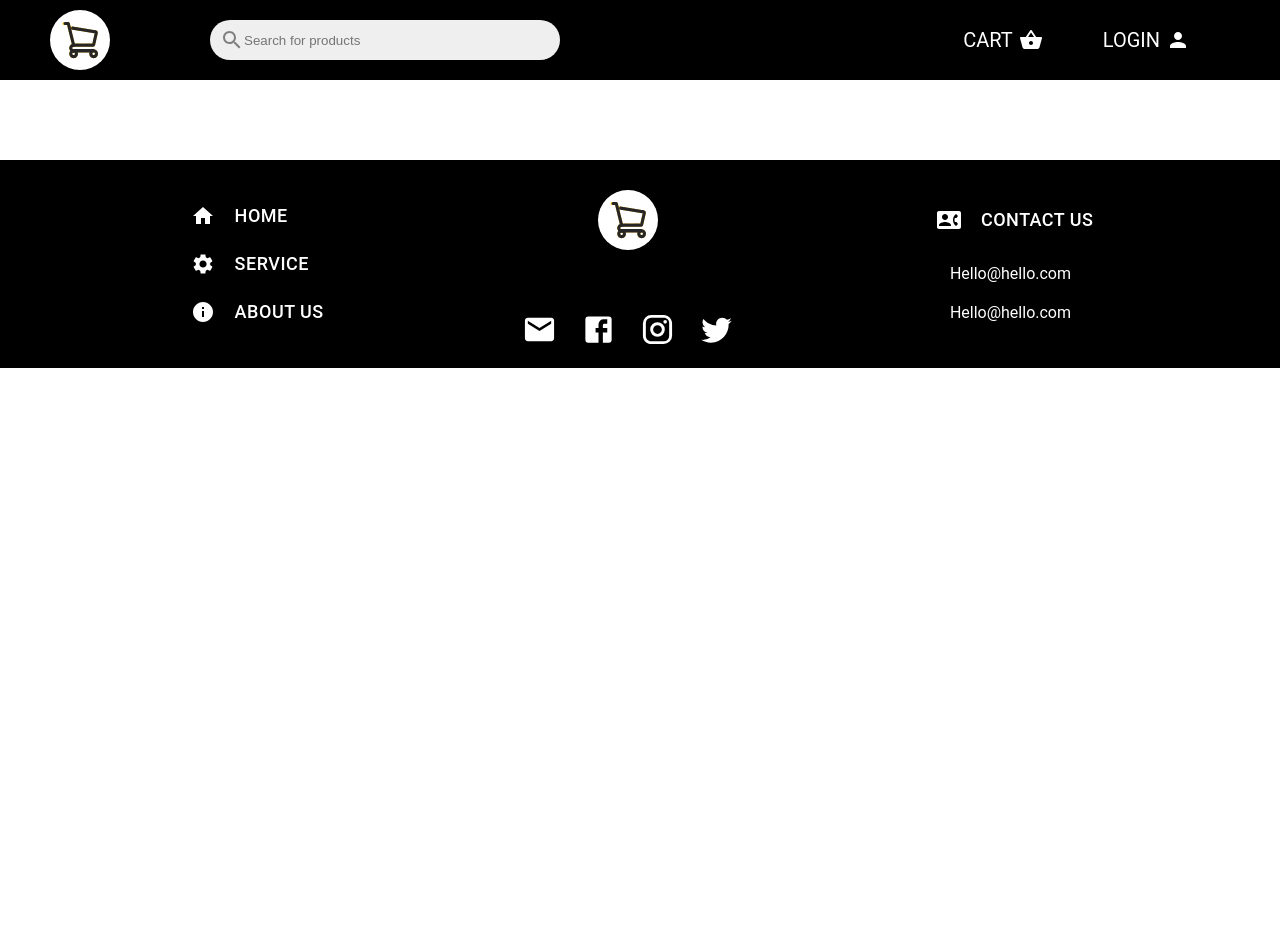
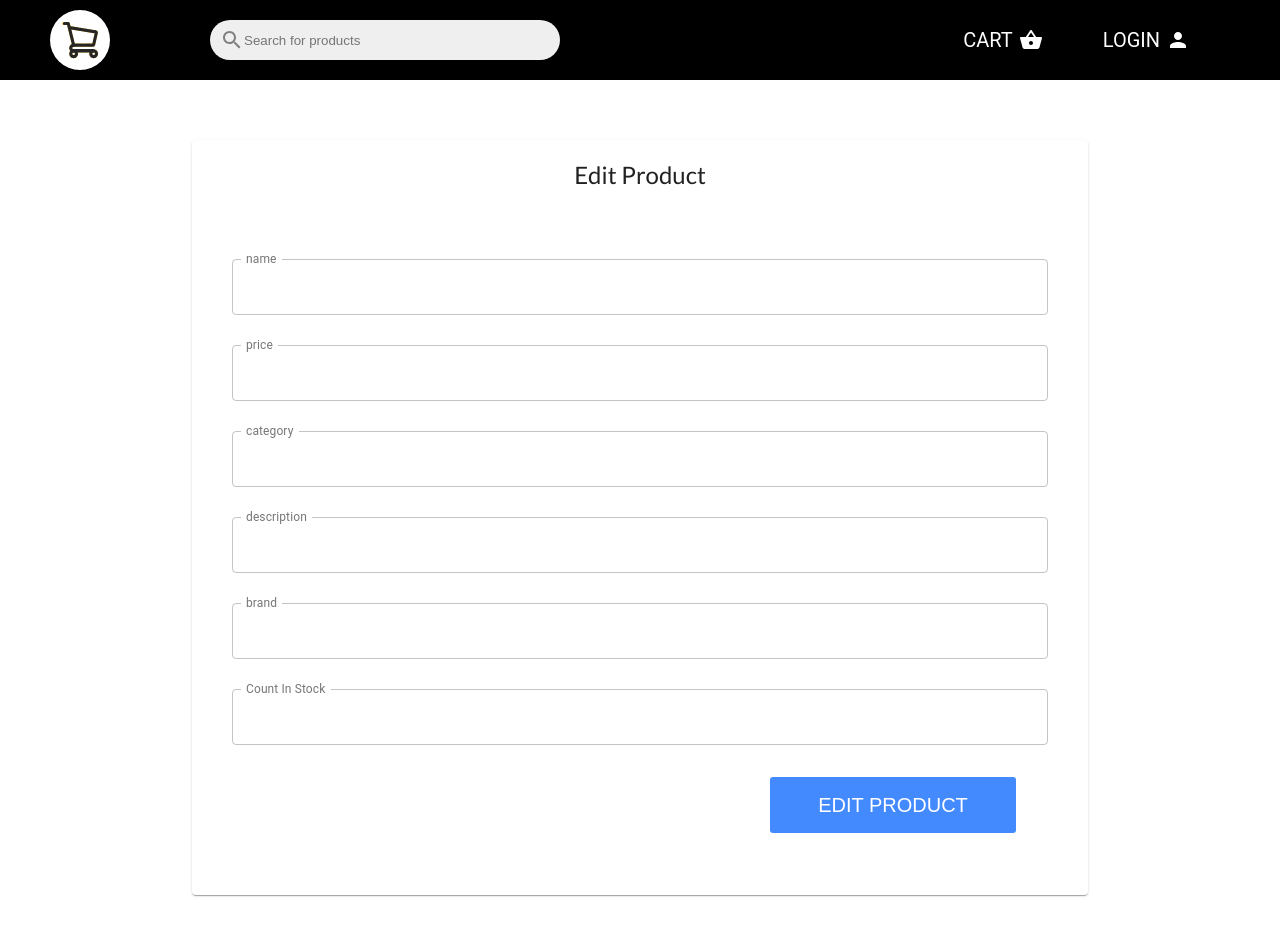
Before and after one commit to MohamedAhmed122/Ecommerce-Mern, a React (Create React App) app in the folder client/: page /admin/product/1/edit in a window 1280 px wide. Shown: the top 952 px of the page. Before the commit the page ends 800 px from the top, so only its background shows below. Built offline with nearby package versions, Linux system fonts and the light colour scheme; a web font is replaced by a local one.

Commit message:
Adding the EditProductPage

```diff
--- a/client/src/App.js
+++ b/client/src/App.js
@@ -14,8 +14,11 @@ import PaymentPage from './App/Pages/PaymentPage/PaymentPage';
 import PlaceOrderPage from './App/Pages/PlaceOrderPage/PlaceOrderPage';
 import OrderPage from './App/Pages/OrderPage/OrderPage';
 import UsersPage from './App/Pages/Admins/UsersPage/UsersPage';
-import EditUserPage from './App/Pages/EditUserPage/EditUserPage';
+import EditUserPage from './App/Pages/Admins/EditUserPage/EditUserPage';
 import ProductListPage from './App/Pages/Admins/ProductsPage/ProductsPage';
+import EditProductPage from "./App/Pages/Admins/EditProductPage/EditProductPage"
+
+
 
 function App() {
   return (
@@ -35,6 +38,7 @@ function App() {
             <Route path='/admin/userList' component={UsersPage} />
             <Route path='/admin/users/:id/edit' component={EditUserPage} />
             <Route path ='/admin/productsList' component={ProductListPage} />
+            <Route path='/admin/product/:id/edit' component={EditProductPage}/>
           </Switch>
         <Footer />
 
--- a/client/src/App/Components/LoginForm/styleLoginForm.css
+++ b/client/src/App/Components/LoginForm/styleLoginForm.css
@@ -5,8 +5,9 @@
 }
 .card_register{
     width: 70vw;
-    margin-top: 100px;
+    margin-top: 140px;
     margin-bottom: 30px;
+    height: auto;
 }
 .card_login_form,.card_register h1{
     text-align: center;
@@ -20,6 +21,7 @@
 
 .login_form_container .input{
     margin-top: 30px;
+    height: auto;
 }
 
 .login_form_container .label{
@@ -35,6 +37,7 @@
     display: flex;
     justify-content: flex-end;
     margin: 30px 0px;
+    margin-bottom: 20px;
 }
 
 @media(max-width: 800px){
--- /dev/null
+++ b/client/src/App/Pages/Admins/EditProductPage/EditProductPage.jsx
@@ -0,0 +1,84 @@
+import React, { useEffect } from 'react'
+
+import{ Formik, Form } from 'formik'
+import * as Yup from 'yup'
+
+import CustomButton from '../../../Components/CustomButton/CustomButton'
+import FromText from '../../../Components/Forms/FromText';
+
+
+import { Card } from '@material-ui/core';
+
+import {useDispatch, useSelector } from 'react-redux'
+import { useParams } from 'react-router-dom'
+import Loading from '../../../Common/Loading';
+
+
+const validationSchema = Yup.object({
+    name: Yup.string().required(),
+    price: Yup.string().required(),
+    description: Yup.string().required(),
+    category: Yup.string().required(),
+    brand: Yup.string().required(),
+    countInStock: Yup.string().required(),
+
+  });
+
+
+export default function EditProductPage() {
+
+    const dispatch = useDispatch()
+    const { id } = useParams()
+    // const { userDetails } = useSelector(state => state.adminGetUser)
+    // const { success } = useSelector(state => state.adminUpdateUser)
+
+    // useEffect(()=>{
+    //     dispatch(AdminGetUserById(id))
+    // },[id, dispatch, success])
+
+    // if( !userDetails ) return <Loading />
+
+    return (
+        <div className='login_screen'>
+            <Card  className="card_register">
+                <h1>Edit Product</h1>
+                <div className='login_form_container'>
+
+                    <Formik
+                        initialValues={{
+                            name: "",
+                            price: "",
+                            description: "",
+                            category: "",
+                            brand: "",
+                            countInStock:""
+                        }}
+                        validationSchema={validationSchema}
+                        onSubmit={(values) =>{
+                            console.log(values)
+                        }}
+                    >
+                        {({ dirty,isSubmitting, isValid })=>(
+                            <Form>
+                                <FromText  label="name"   name='name' />
+                                <FromText  label="price"   name='price' />
+                                <FromText  label="category"   name='category' />
+                                <FromText  label="description"   name='description' />
+                                <FromText  label="brand"   name='brand' />
+                                <FromText  label="Count In Stock"   name='countInStock' />
+                                <div className='btn'>
+                                    <CustomButton
+                                        disabled={!dirty || !isValid || isSubmitting}
+                                        inverted
+                                        type='submit'
+                                        title='Edit Product'
+                                        />
+                                </div>
+                            </Form>
+                        )}
+                    </Formik>
+                </div>
+            </Card>
+        </div>
+    )
+}
--- a/client/src/App/Pages/Admins/ProductsPage/ProductsPage.jsx
+++ b/client/src/App/Pages/Admins/ProductsPage/ProductsPage.jsx
@@ -19,7 +19,8 @@ import {
     TableCell,
     TableContainer,
     TableHead,
-    TableRow } from '@material-ui/core';
+    TableRow
+} from '@material-ui/core';
 import CustomButton from '../../../Components/CustomButton/CustomButton';
 
 
--- a/client/src/App/Pages/LoginScreen/StyleLoginScreen.css
+++ b/client/src/App/Pages/LoginScreen/StyleLoginScreen.css
@@ -2,7 +2,6 @@
     display: flex;
     justify-content: center;
     align-items: center;
-    height: 100vh;
     width: 100vw;
     flex-direction: column;
 }
```
Also changed, not shown: client/src/App/Pages/Admins/EditUserPage/EditUserPage.jsx (renamed from client/src/App/Pages/EditUserPage/EditUserPage.jsx, +4 -4 lines), 1 other file (tests, documents, lock files or other folders).
